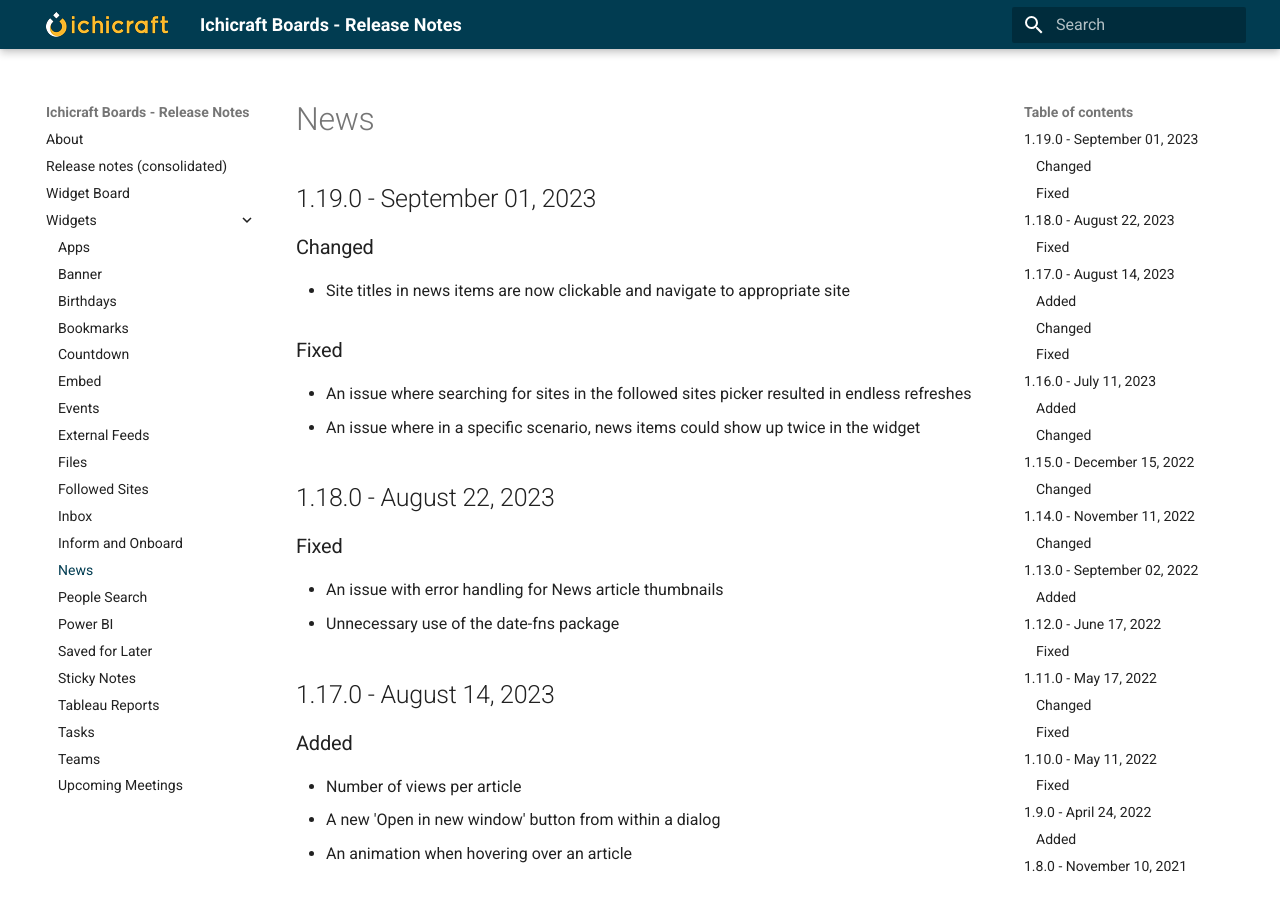
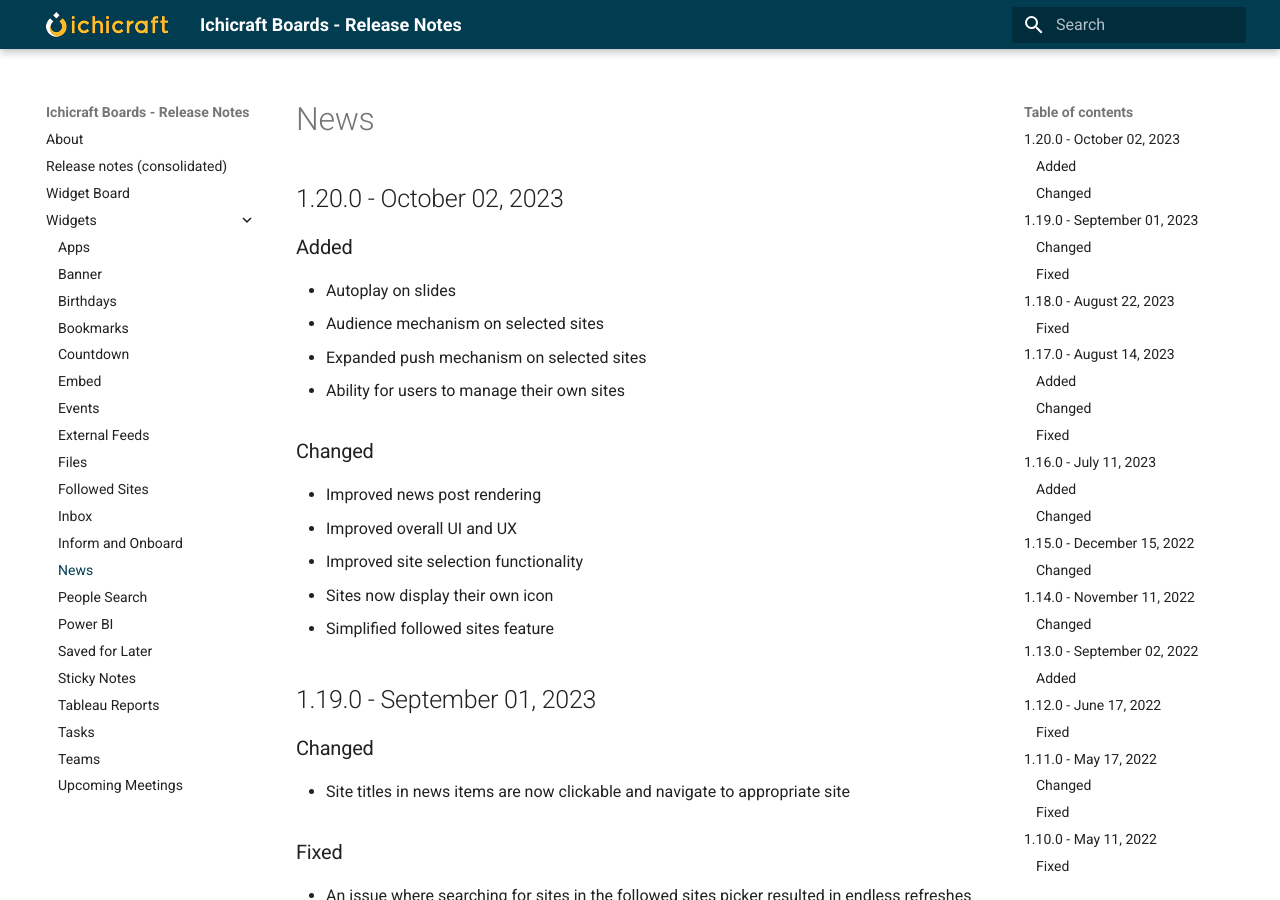
Before and after one commit to ichicraft/widgets-docs, an MkDocs documentation site: the page built from docs/Widgets/News.md, in a window 1280 px wide and 900 px high. Built offline with MkDocs 1.6.1 and Material for MkDocs 9.7.7, drawn with Linux system fonts in a browser that asks for light colours.

```diff
--- a/docs/Widgets/News.md
+++ b/docs/Widgets/News.md
@@ -1,3 +1,18 @@
+## 1.20.0 - October 02, 2023
+
+### Added
+- Autoplay on slides
+- Audience mechanism on selected sites
+- Expanded push mechanism on selected sites
+- Ability for users to manage their own sites
+
+### Changed
+- Improved news post rendering
+- Improved overall UI and UX
+- Improved site selection functionality
+- Sites now display their own icon
+- Simplified followed sites feature
+
 ## 1.19.0 - September 01, 2023
 
 ### Changed
```
Also changed, not shown: docs/Release-notes-(consolidated).md (+15 -0 lines).
